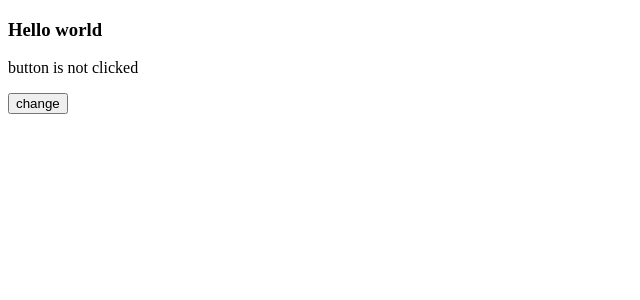
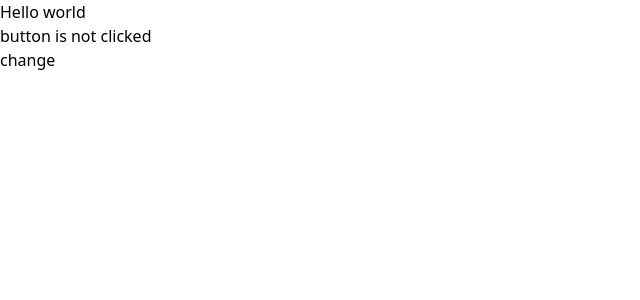
Before and after one commit to BarneyGammond/fp-frontend-exercise, a Vue app: page / in a window 1280 px wide. Shown: the top 300 px of the page, without its empty margins (0-640 px from the left). Built offline with nearby package versions, Linux system fonts and the light colour scheme.

Commit message:
build: tailwind installed

```diff
--- a/package.json
+++ b/package.json
@@ -18,9 +18,12 @@
     "@vue/cli-plugin-babel": "~4.5.0",
     "@vue/cli-plugin-eslint": "~4.5.0",
     "@vue/cli-service": "~4.5.0",
+    "autoprefixer": "^9.8.8",
     "babel-eslint": "^10.1.0",
     "eslint": "^6.7.2",
     "eslint-plugin-vue": "^6.2.2",
+    "postcss": "^7.0.39",
+    "tailwindcss": "npm:@tailwindcss/postcss7-compat@^2.2.17",
     "vue-template-compiler": "^2.6.11"
   },
   "eslintConfig": {
--- /dev/null
+++ b/postcss.config.js
@@ -0,0 +1,6 @@
+module.exports = {
+  plugins: {
+    tailwindcss: {},
+    autoprefixer: {},
+  },
+}
--- /dev/null
+++ b/src/index.css
@@ -0,0 +1,3 @@
+@tailwind base;
+@tailwind components;
+@tailwind utilities;
--- a/src/main.js
+++ b/src/main.js
@@ -1,5 +1,6 @@
 import Vue from 'vue'
 import App from './App.vue'
+import './index.css'
 
 Vue.config.productionTip = false
 
--- /dev/null
+++ b/tailwind.config.js
@@ -0,0 +1,8 @@
+/** @type {import('tailwindcss').Config} */
+module.exports = {
+  purge: ["./src/**/*.{vue,js,ts,jsx,tsx}"],
+  content: [],
+  theme: {
+    extend: {},
+  },
+};
```
Also changed, not shown: 1 other file (tests, documents, lock files or other folders).
